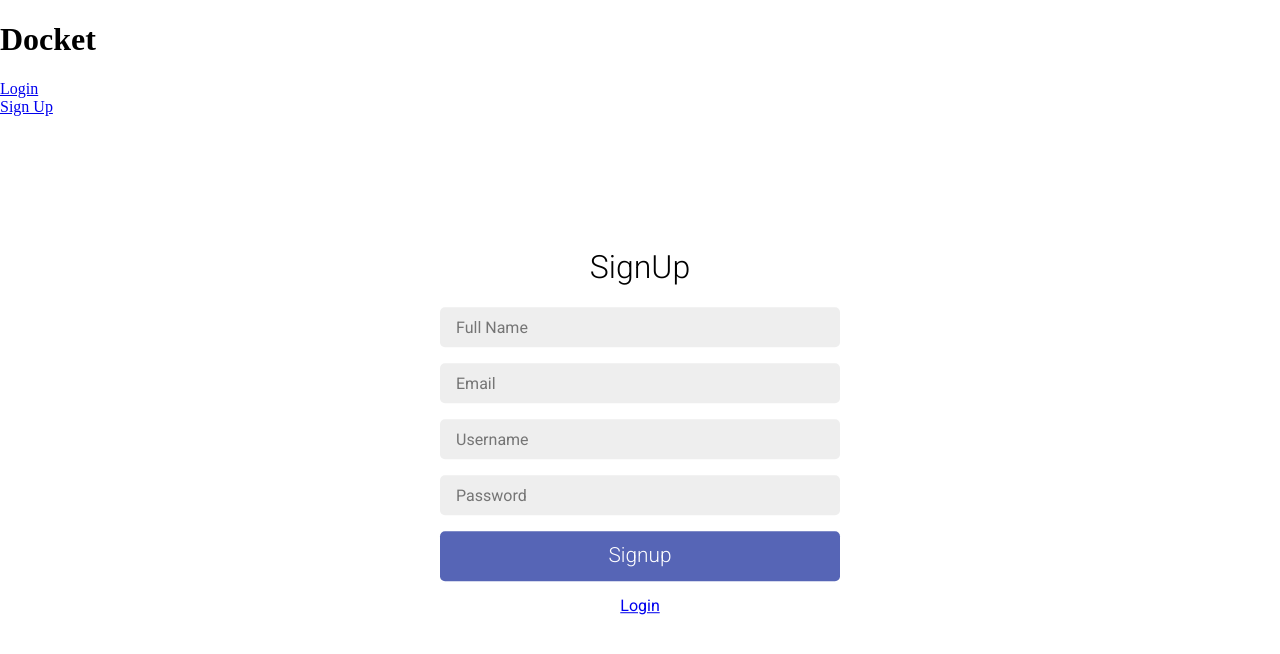
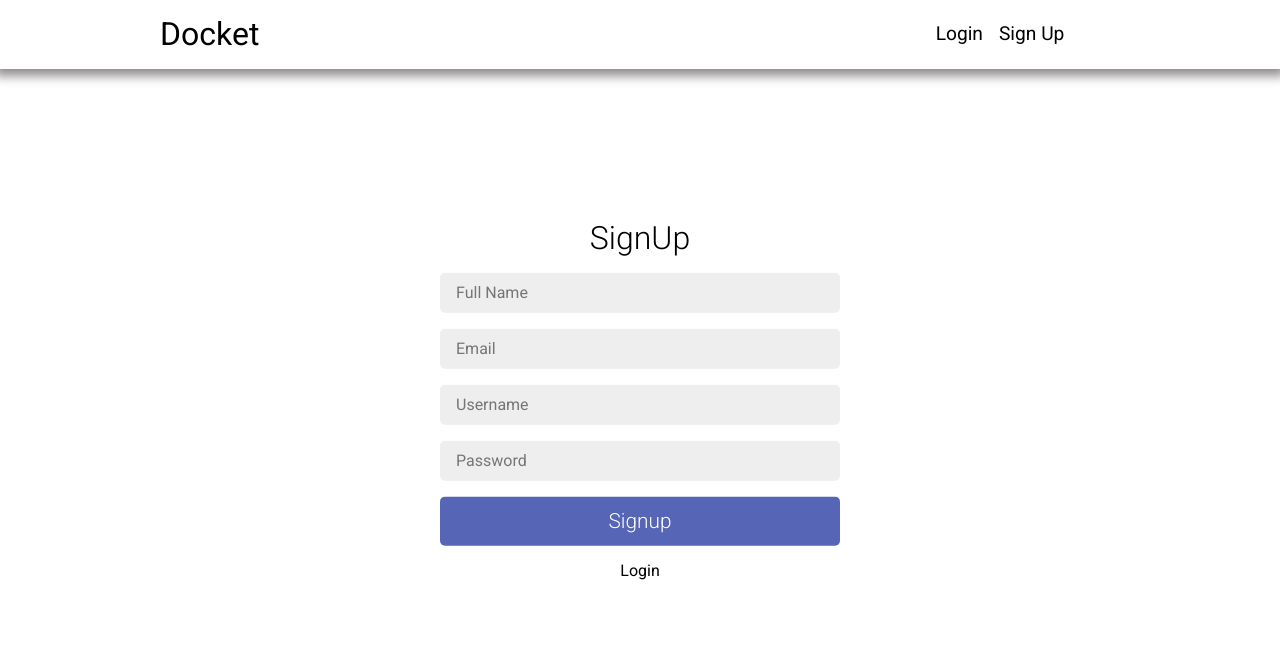
Before and after one commit to praveen-me/docket, a React (Create React App) app in the folder client/: page /signup in a window 1280 px wide. Shown: the top 654 px of the page. Built offline with nearby package versions, Linux system fonts and the light colour scheme; no server answers.

Commit message:
Add delete functionality and style the todo

```diff
--- a/client/src/components/Dashboard.js
+++ b/client/src/components/Dashboard.js
@@ -40,20 +40,38 @@ class Dashboard extends Component {
     })
   }
 
+  hanldeDelete = e => {
+    const deleteId = e.target.parentElement.id;
+    fetch(`/api/todos/${deleteId}`, {
+      method : "DELETE",
+    })
+    .then(res => res.json())
+    .then(data => {
+      this.props.dispatch({
+        type : 'SET_TODO',
+        data
+      })
+    })
+  }
+
   render() {
     const {currentUser, currentTodos} = this.props;
     if(!currentUser._id) return <Redirect to="/login"/>
 
     return (
       <main className="wrapper">
-        <form onSubmit={this.handleSubmit}>
+        <h2 className="center todo_form-head">Add Your Todo</h2>
+        <form onSubmit={this.handleSubmit} className="todo-form">
           <input type="text" name="" id="" onChange={this.handleChange}/>
           <button type="submit">Add Todo</button>
         </form>
 
         {
           currentTodos.length > 0 && currentTodos.map(todo => (
-            <div>{todo.todo}</div>
+            <div className="todo-block" id={todo._id}>
+              <p className="todo-name">{todo.todo}</p>
+              <button className="todo-delete" onClick={this.hanldeDelete}>Delete</button>
+            </div>
           ))
         }
       </main>
--- a/client/src/components/Header.js
+++ b/client/src/components/Header.js
@@ -14,20 +14,22 @@ class Header extends Component {
     const {currentUser} = this.props;
 
     return (
-      <header>
-        <h1>Docket</h1>
+      <header className="">
+        <div className="shadow wrapper">
+          <Link to="/"><h1>Docket</h1></Link>
           {
             !currentUser._id  ? (
               <div className="auth_links-block">
-              <Link to="/login">Login</Link> <br />
-              <Link to="/signup">Sign Up</Link>
+                <Link to="/login" className="auth_link">Login</Link>
+                <Link to="/signup" className="auth_link">Sign Up</Link>
               </div>
             ) : (
               <div className="auth_links-block">
-              <Link to="/logout">Log out</Link>
+                <Link to="/logout" className="auth_link">Log out</Link>
               </div>
             )
           }
+        </div>
       </header>
     );
   }
--- /dev/null
+++ b/client/src/scss/Dashboard.scss
@@ -0,0 +1,33 @@
+main {
+  font-family: 'Roboto', sans-serif;
+}
+
+.todo-form {
+  justify-content: center;
+  display: flex;
+  margin: 2rem 0;
+  input {
+    font-size: 1.5rem;
+    padding: 0.5rem;
+  }
+  button {
+    font-size: 1.3rem;
+  }
+}
+
+.todo_form-head {
+  font-size: 1.5rem;
+font-weight: 300;
+}
+
+.todo-block {
+  display: grid;
+  grid-template-columns: 3fr 1fr;
+  width: 435px;
+  margin: 1rem auto;
+}
+
+.todo-name {
+  font-size: 2rem;
+  margin: 0;
+}
--- /dev/null
+++ b/client/src/scss/Header.scss
@@ -0,0 +1,26 @@
+header {
+  padding: 1rem 0;
+  font-family: 'Roboto', sans-serif;
+  box-shadow: 0px 2px 10px 5px #8f8b8b;
+}
+
+.shadow {
+  display: grid;
+  grid-template-columns: 3fr 1fr;
+}
+
+
+h1 {
+  margin: 0;
+  font-weight: 400;
+}
+
+.auth_links-block {
+  align-self: center;
+  text-align: center;
+}
+
+.auth_link {
+  font-size: 1.2rem;
+  margin: 0.5rem;
+}
--- a/client/src/scss/app.scss
+++ b/client/src/scss/app.scss
@@ -1,5 +1,25 @@
+
+
 // Add normalizer;
 @import './normalizer.scss';
 
+// Import Font
+@import url('https://fonts.googleapis.com/css?family=Roboto:300,300i,400,400i,500,500i,700');
+
+.wrapper {
+  max-width: 960px;
+  width : 100%;
+  margin: 0 auto;
+}
+
+a {
+  color: #000;
+  text-decoration: none;
+}
+
 // Add auth
 @import './auth.scss';
+
+@import './Header.scss';
+
+@import './Dashboard.scss'
--- a/client/src/scss/auth.scss
+++ b/client/src/scss/auth.scss
@@ -1,5 +1,4 @@
-// Import Font
-@import url('https://fonts.googleapis.com/css?family=Roboto:300,300i,400,400i,500,500i,700');
+
 
 // Base CSS
 .center {
```
Also changed, not shown: 2 other files (tests, documents, lock files or other folders). Lines whose indentation alone changed are shown as unchanged.
